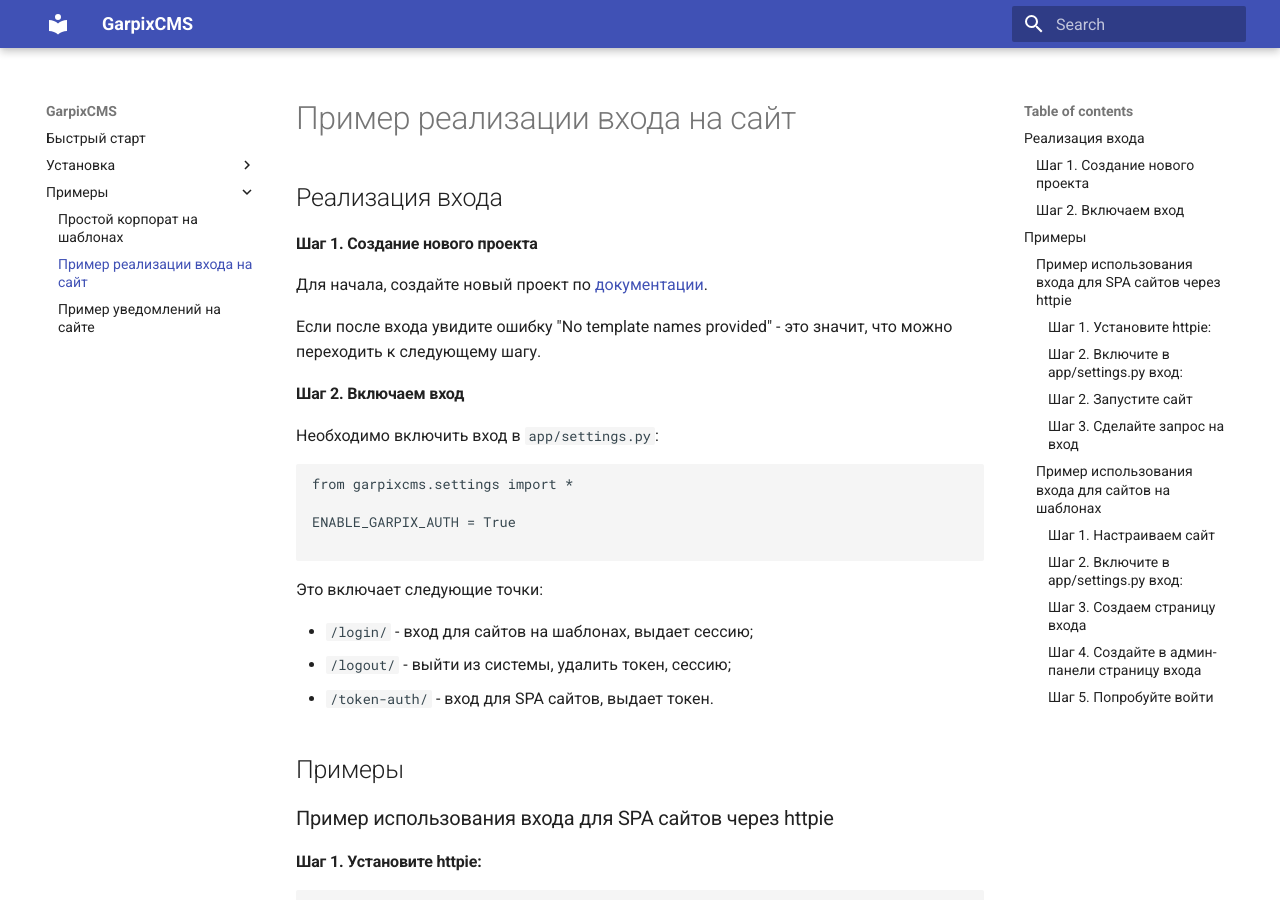
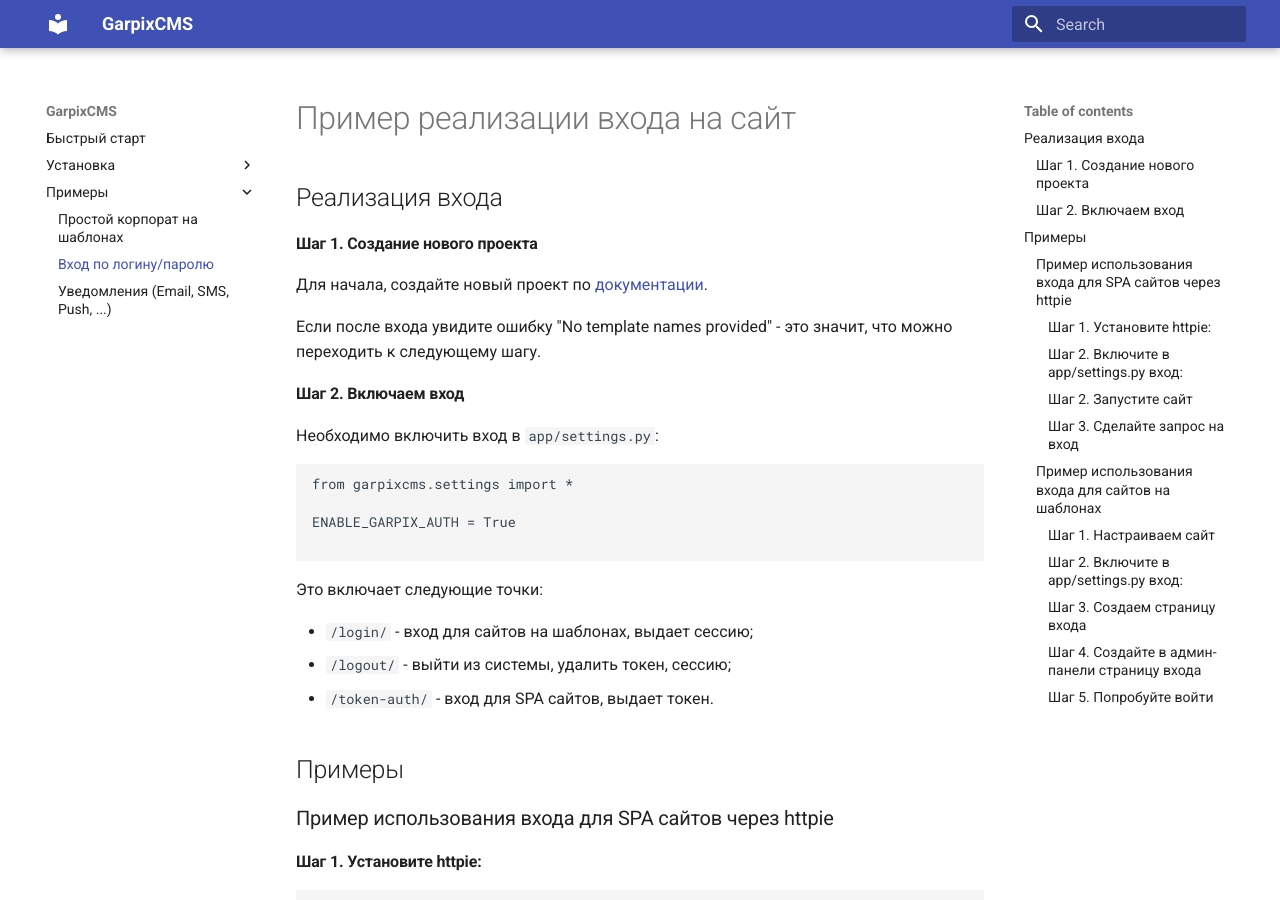
Before and after one commit to garpixcms/garpixcms, an MkDocs documentation site: the page built from docs/example_simple_auth.md, in a window 1280 px wide and 900 px high. Built offline with MkDocs 1.6.1 and Material for MkDocs 9.7.7, drawn with Linux system fonts in a browser that asks for light colours.

Commit message:
notify documentation

```diff
--- a/mkdocs.yml
+++ b/mkdocs.yml
@@ -15,5 +15,5 @@
     - Запускаем проект: install_start_project.md
   - Примеры:
     - Простой корпорат на шаблонах: example_simple_templates_site.md
-    - Пример реализации входа на сайт: example_simple_auth.md
-    - Пример уведомлений на сайте: example_notify.md
+    - Вход по логину/паролю: example_simple_auth.md
+    - Уведомления (Email, SMS, Push, ...): example_notify.md
```
